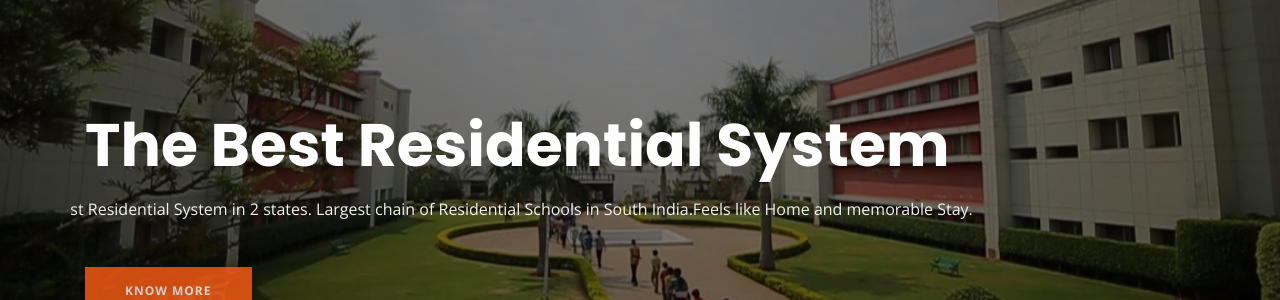
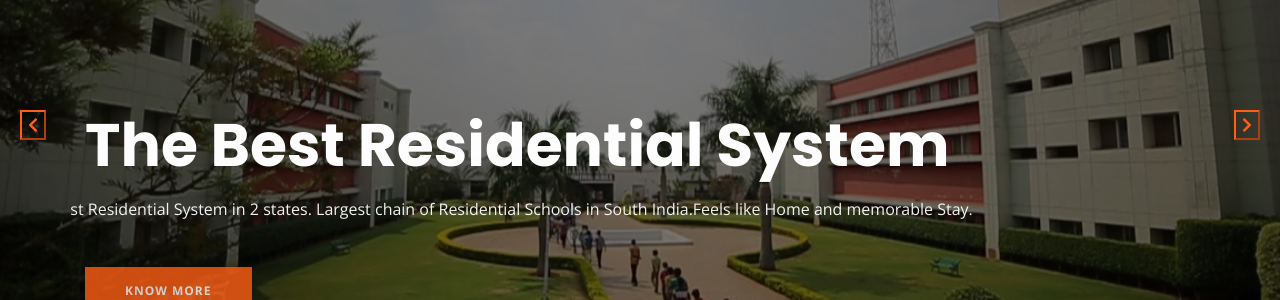
Before and after one commit to krei-school/krei-school.github.io, a Jekyll site: the page built from index.md, in a window 1280 px wide. Shown: the part 290-590 px from the top of the page. Built offline with Jekyll 4.4.1, drawn with Linux system fonts in a browser that asks for light colours.

Commit message:
added arrow for slider

```diff
--- a/_includes/home_slider.html
+++ b/_includes/home_slider.html
@@ -1,4 +1,7 @@
+<div  style="position: relative">
+
     <div class="jkl-slider">
+
         {% for slider in page.sliders %}
         <div class="jkl-slider-container d-flex align-items-center" >
 
@@ -17,3 +20,4 @@
         </div>
         {% endfor %}
     </div>
+</div>
--- a/assets/css/responsive1.css
+++ b/assets/css/responsive1.css
@@ -50,7 +50,13 @@
         padding: 0 148px;
     }
 
+    .jkl-slider-prev {
 
+    }
+
+    .jkl-slider-next {
+
+    }
 
 
 }
--- a/assets/css/style.css
+++ b/assets/css/style.css
@@ -416,6 +416,41 @@ label {
     background: #ff5e14;
 }
 
+.jkl-slider {
+    position: relative;
+    top: 0px
+}
+
+.jkl-slider-arrows {
+    position: absolute;
+    top: 50%;
+    left: 0px;
+    width: 100%;
+}
+
+.jkl-slider-prev, .jkl-slider-next, .jkl-slider-prev:visited, .jkl-slider-next:visited {
+
+    background-color: #00000000;
+    color: #ff5e14;
+    border-color: #ff5e14;
+    border-top-color: rgb(255, 94, 20);
+    border-right-color: rgb(255, 94, 20);
+    border-bottom-color: rgb(255, 94, 20);
+    border-left-color: rgb(255, 94, 20);
+    z-index: 99;
+}
+
+.jkl-slider-prev {
+    position: absolute;
+    top: 50%;
+    left: 20px;
+}
+
+.jkl-slider-next {
+    position: absolute;
+    top: 50%;
+    right: 20px;
+}
 .navbar ul {
     background: #000000db;
 }
--- a/assets/css/style1.css
+++ b/assets/css/style1.css
@@ -672,8 +672,8 @@ label {
     opacity: 1;
 }
 .slick-arrow:hover {
-    color: #ff5e14;
-    border-color: #ff5e14;
+    color: #ffffff;
+    border-color: #ffffff;
 }
 .slider-three-active .slick-next {
     left: auto;
--- a/assets/js/main.js
+++ b/assets/js/main.js
@@ -59,10 +59,10 @@ function mainSlider() {
         autoplaySpeed: 5000,
         fade: true,
         prevArrow:
-            '<button type="button" class="slick-prev"><i class="icofont-long-arrow-left"></i>Prev</button>',
+            '<button type="button" class="jkl-slider-prev"><i class="fas fa-chevron-left"></i></button>',
         nextArrow:
-            '<button type="button" class="slick-next"><i class="icofont-long-arrow-right"></i>Next</button>',
-        arrows: false,
+            '<button type="button" class="jkl-slider-next"><i class="fas fa-chevron-right"></i></button>',
+        arrows: true,
         dots: true,
         responsive: [
             { breakpoint: 767, settings: { dots: false, arrows: false } }
```
Lines whose indentation alone changed are shown as unchanged.
